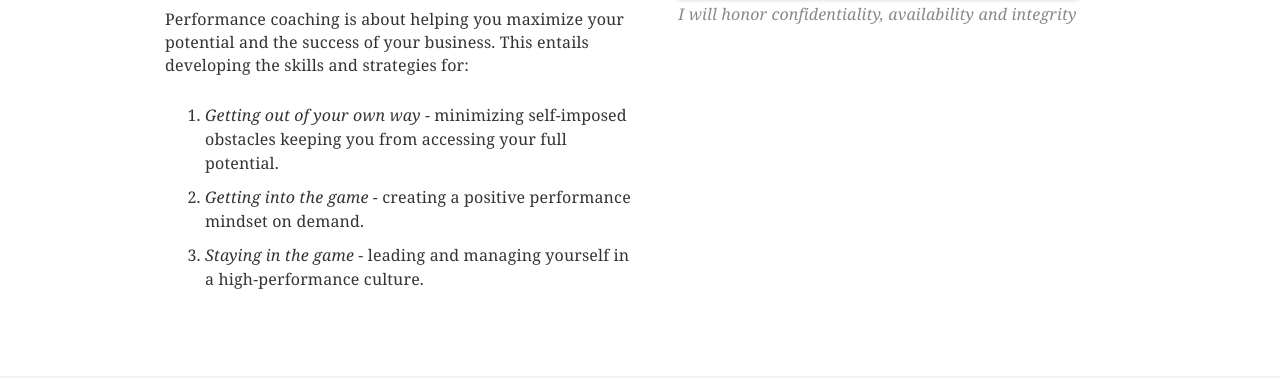
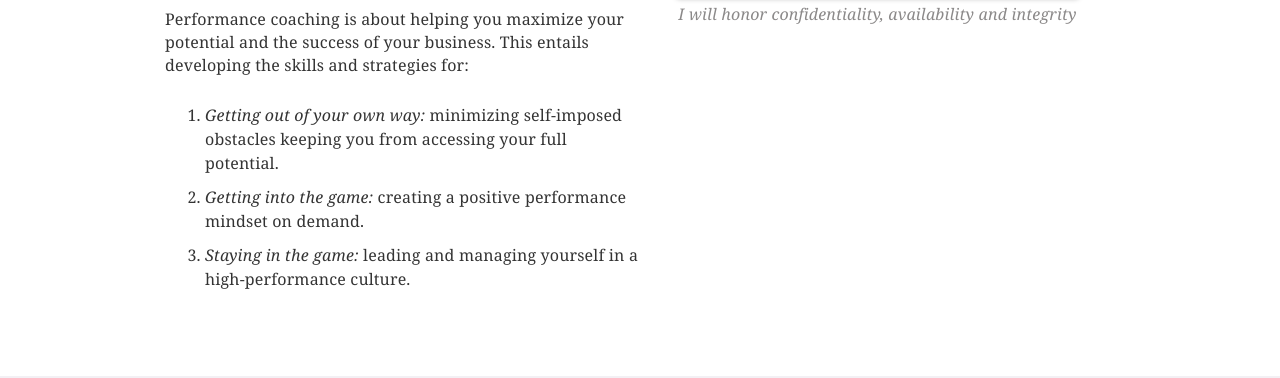
Before and after one commit to zamiang/drbillmoore, a Jekyll site: the page built from index.html, in a window 1280 px wide and 1400 px high, scrolled down 2228 px. Shown: the part 156-534 px from the top of the window. Built offline with Jekyll 4.4.1, drawn with Linux system fonts in a browser that asks for light colours; nearby versions of some CDN libraries; Markdown is read by kramdown in place of the engine named in the settings; some of the changed text lies outside the part shown.

Commit message:
update formatting of lists

```diff
--- a/index.html
+++ b/index.html
@@ -91,9 +91,9 @@ layout: default
                 <div class="item-subheading item-description">
                     Performance coaching is about helping you maximize your potential and the success of your business. This entails developing the skills and strategies for:
                     <ol>
-                        <li><i>Getting out of your own way</i> - minimizing self-imposed obstacles keeping you from accessing your full potential.</li>
-                        <li><i>Getting into the game</i> - creating a positive performance mindset on demand.</li>
-                        <li><i>Staying in the game</i> - leading and managing yourself in a high-performance culture.</li>
+                        <li><i>Getting out of your own way:</i> minimizing self-imposed obstacles keeping you from accessing your full potential.</li>
+                        <li><i>Getting into the game:</i> creating a positive performance mindset on demand.</li>
+                        <li><i>Staying in the game:</i> leading and managing yourself in a high-performance culture.</li>
                     </ol>
                 </div>
             </div>
@@ -114,7 +114,6 @@ layout: default
                     I speak on topics related to human performance in the workplace. I customize my material to meet the specific needs of organizations in order to facilitate their desired outcomes.
                 </div>
                 <a class="button">Book Me</a>
-                <div class="small-note">About one email a month</div>
             </div>
             <div class="right">
                 <iframe src="https://player.vimeo.com/video/51351649" width="550" height="323" frameborder="0" webkitallowfullscreen mozallowfullscreen allowfullscreen></iframe>
@@ -132,7 +131,7 @@ layout: default
                     High-performance seminars are designed to inspire participants and provide guidance in their continued growth. Participants discuss, learn and apply strategies for changing self-limiting beliefs, minimizing the mental and emotional interferences keeping them from performing at the upper range of their potential more consistently. Performance psychology principles are applied in creating a positive performance mindset.
                     <a class="button">Download Workbooks</a>
                     <div class="small-note">
-                        (click for seminar workbooks and handouts)
+                        Click for seminar workbooks and handouts
                     </div>
                 </div>
             </div>
```
